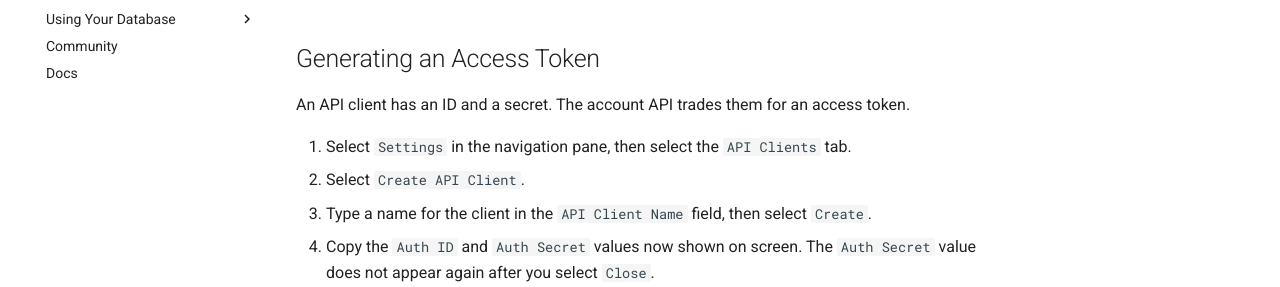
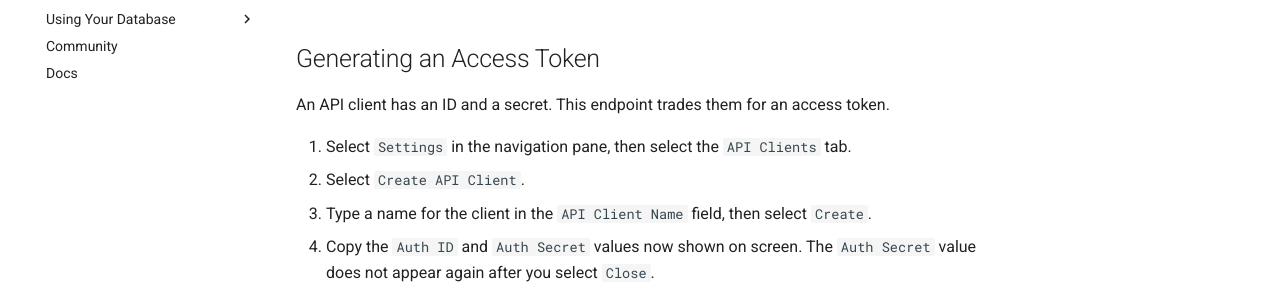
Before and after one commit to pgEdge/pgedge-starfleet-docs, an MkDocs documentation site: the page built from docs/api/index.md, in a window 1280 px wide and 1365 px high. Shown: the part 281-568 px from the top of the window. Built offline with MkDocs 1.6.1 and Material for MkDocs 9.7.7, drawn with Linux system fonts in a browser that asks for light colours.

Commit message:
docs: stop naming the Account API

```diff
--- a/docs/api/index.md
+++ b/docs/api/index.md
@@ -9,7 +9,7 @@ covers a command-line client built for this API.
 
 ## Generating an Access Token
 
-An API client has an ID and a secret. The account API trades them for
+An API client has an ID and a secret. This endpoint trades them for
 an access token.
 
 1. Select `Settings` in the navigation pane, then select the
```
